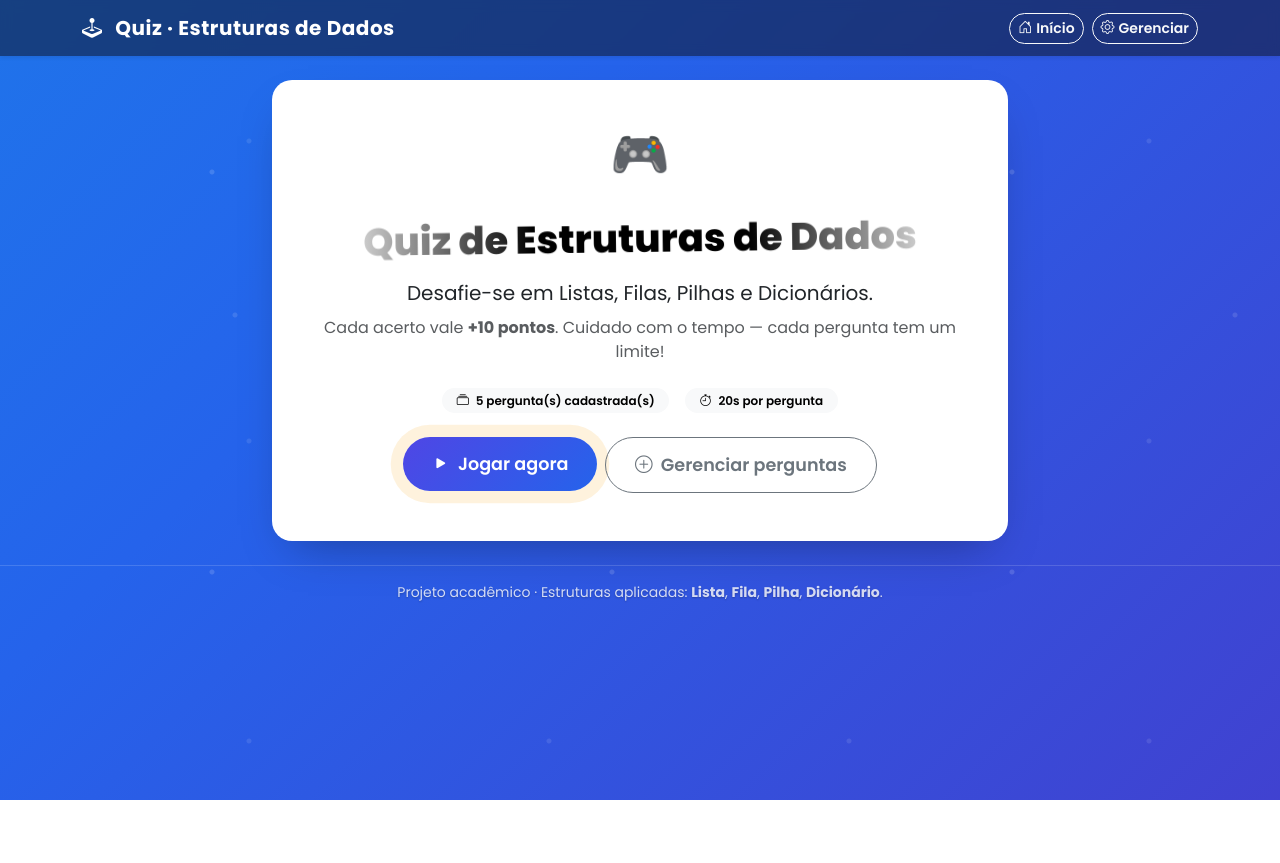
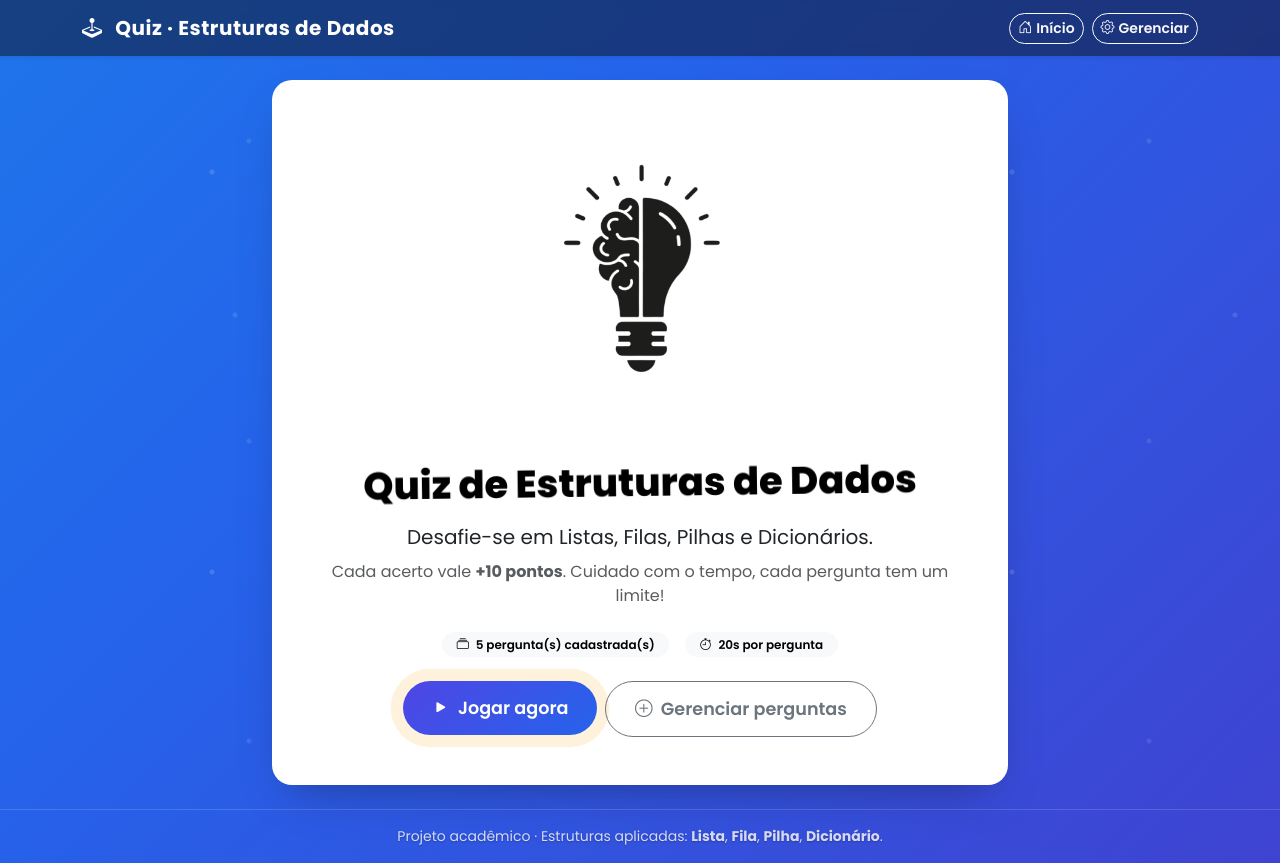
Before and after one commit to joaovdgoncalves-cloud/quiz_web, a Flask app: page / in a window 1280 px wide. Before the commit the page ends 800 px from the top, so only its background shows below. Run offline with Flask 3, Linux system fonts and the light colour scheme.

Commit message:
Refactor code structure for improved readability and maintainability

```diff
--- a/quiz_web/static/styles.css
+++ b/quiz_web/static/styles.css
@@ -21,7 +21,7 @@ body {
                               var(--game-bg-3), var(--game-bg-1));
   background-size: 400% 400%;
   animation: bgShift 18s ease infinite;
-  color: #0f172a;
+  color: #7e0000;
 }
 
 body::before {
@@ -114,7 +114,7 @@ main, nav, footer {
 .hero-title {
   font-size: 2.4rem;
   font-weight: 800;
-  background: linear-gradient(90deg, #ffffff, #000000, #000000, #ffffff);
+  background: linear-gradient(#000000, #000000);
   -webkit-background-clip: text;
   background-clip: text;
   color: transparent;
--- a/quiz_web/templates/base.html
+++ b/quiz_web/templates/base.html
@@ -21,6 +21,7 @@
     rel="stylesheet">
 
   <link rel="stylesheet" href="{{ url_for('static', filename='styles.css') }}">
+  <link rel="icon" type="image/png" href="{{ url_for('static', filename='icon.png') }}">
 </head>
 <body>
 
--- a/quiz_web/templates/index.html
+++ b/quiz_web/templates/index.html
@@ -5,7 +5,8 @@
   <div class="col-lg-8">
     <div class="card p-4 p-lg-5 text-center">
       <div class="mb-3">
-        <span class="emoji-bounce" style="font-size:3rem">🎮</span>
+        <span class="emoji-bounce" style="font-size:10rem"></span>
+        <img src="{{ url_for('static', filename='icon.png') }}" alt="Ícone do quiz" class="mb-3" style="width: 300px; height: auto;">
       </div>
       <h1 class="hero-title mb-3">Quiz de Estruturas de Dados</h1>
       <p class="lead mb-2">
@@ -14,7 +15,7 @@
       </p>
       <p class="text-muted mb-4">
         Cada acerto vale <strong>+10 pontos</strong>.
-        Cuidado com o tempo — cada pergunta tem um limite!
+        Cuidado com o tempo, cada pergunta tem um limite!
       </p>
 
       <div class="d-flex justify-content-center gap-3 flex-wrap mb-4">
```
Also changed, not shown: quiz_web/static/icon.png (added).
